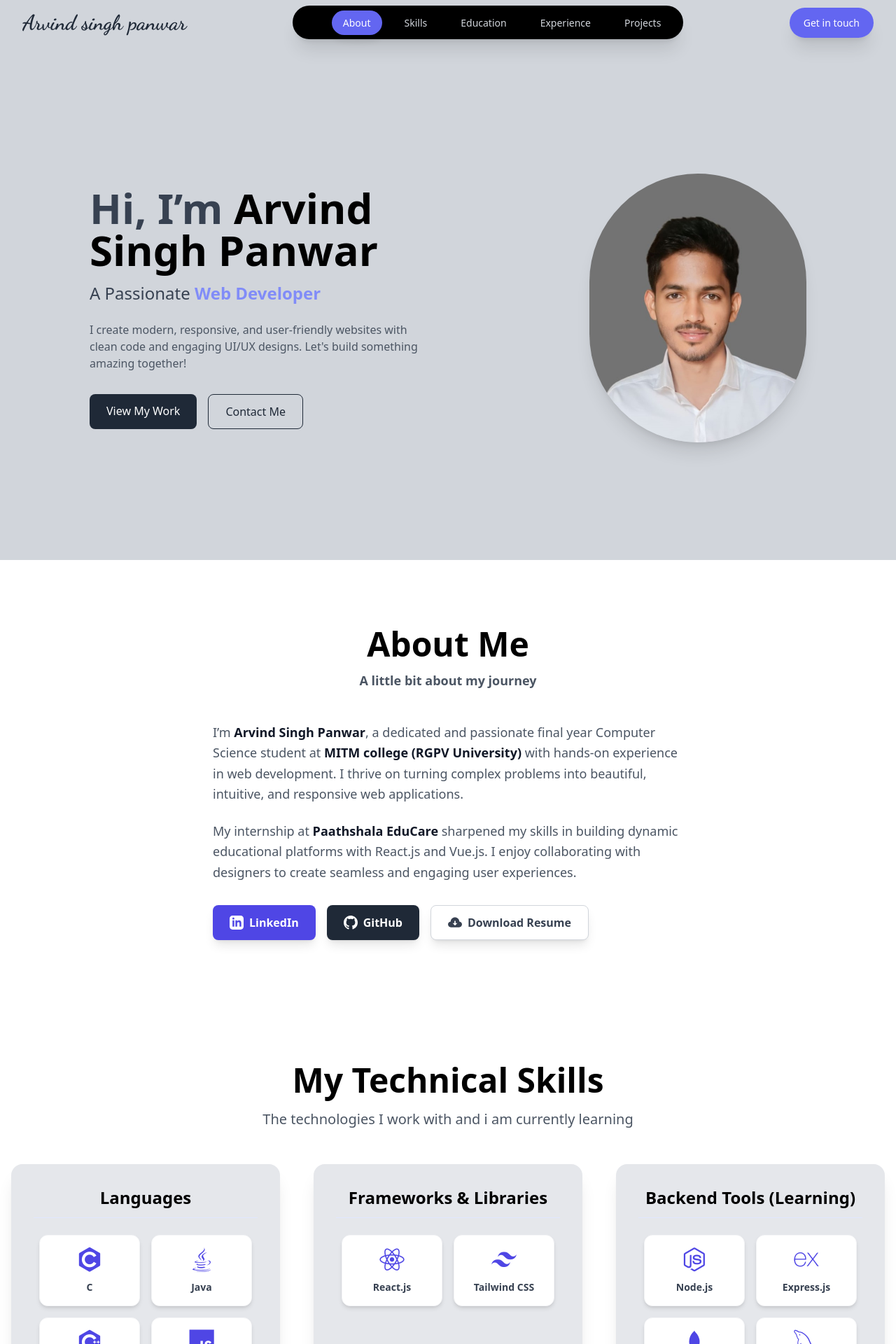
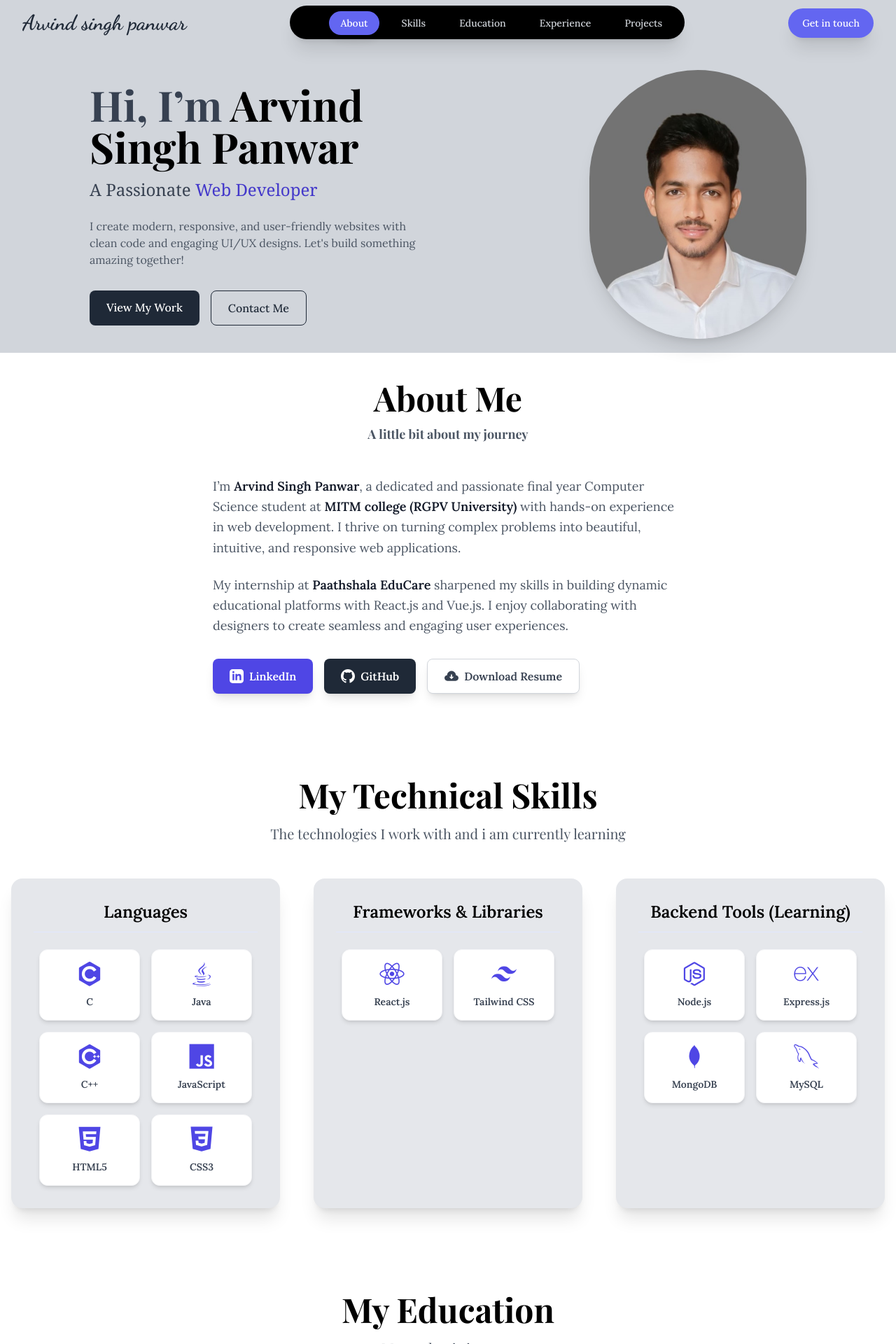
Before and after one commit to newdevatgit/my-portfolio, a React (Vite) app: page / in a window 1280 px wide. Shown: the top 1920 px of the page at 70% size. Built offline with nearby package versions, Linux system fonts and the light colour scheme.

Commit message:
style: update fonts for all components

```diff
--- a/src/components/About.jsx
+++ b/src/components/About.jsx
@@ -16,11 +16,11 @@ function About() {
   return (
     <section
       id="about"
-      className="py-24 bg-white dark:bg-gray-300 text-gray-800 dark:text-gray-100 min-h-80vh"
+      className="py-10 bg-white dark:bg-gray-300 text-gray-800 dark:text-gray-100 min-h-80vh"
     >
       <div className="container mx-auto px-4">
         {/* Section Title */}
-        <div className="text-center mb-12">
+        <div className="text-center font-title mb-12">
           <h2 className="text-4xl font-extrabold text-black sm:text-5xl">
             About Me
           </h2>
@@ -33,7 +33,7 @@ function About() {
 
 
           {/* Content Section */}
-          <div className="max-w-2xl text-center lg:text-left">
+          <div className="max-w-2xl text-center font-reading lg:text-left">
             <p className="text-lg mb-6 leading-relaxed text-gray-600">
               I’m <span className="font-bold text-gray-900">Arvind Singh Panwar</span>,
               a dedicated and passionate final year Computer Science student at <strong className="text-gray-900">MITM college (RGPV University)</strong> with hands-on
--- a/src/components/Education.jsx
+++ b/src/components/Education.jsx
@@ -77,7 +77,7 @@ export default function Education() {
     <section id="education" className="py-10 bg-white dark:bg-gray-300 text-gray-800 dark:text-gray-100">
       <div className="container mx-auto px-4 max-w-7xl">
         {/* Section Title */}
-        <div className="text-center mb-12">
+        <div className="text-center font-title mb-12">
           <h2 className="text-4xl font-extrabold text-black sm:text-5xl">
             My Education
           </h2>
@@ -85,7 +85,7 @@ export default function Education() {
             My academic journey
           </p>
         </div>
-        <div className="max-w-3xl mx-auto">
+        <div className="max-w-3xl font-reading mx-auto">
             <div className="space-y-12">
                 {educationHistory.map((edu, index) => (
                     <EducationCard
--- a/src/components/Experience.jsx
+++ b/src/components/Experience.jsx
@@ -70,7 +70,7 @@ export default function Experience() {
     <section id="experience" className="py-10 bg-white dark:bg-gray-300 text-gray-800 dark:text-gray-100">
       <div className="container mx-auto px-4 max-w-7xl">
         {/* Section Title */}
-        <div className="text-center mb-12">
+        <div className="text-center font-title mb-12">
           <h2 className="text-4xl font-extrabold text-black sm:text-5xl">
             Work Experience
           </h2>
@@ -79,7 +79,7 @@ export default function Experience() {
           </p>
         </div>
 
-        <div className="max-w-3xl mx-auto">
+        <div className="max-w-3xl font-reading mx-auto">
             <div className="space-y-12">
                 {experienceData.map((exp, index) => (
                     <ExperienceCard
--- a/src/components/Hero.jsx
+++ b/src/components/Hero.jsx
@@ -4,24 +4,24 @@ export default function Hero() {
   return (
     <section
       id="home"
-      className="min-h-screen flex items-center justify-center  bg-gray-300  text-white pt-20"
+      className="min-h-95vh flex items-center justify-center  bg-gray-300  text-white pt-20"
     >
       <div className="max-h-6xl mx-auto px-[10%] py-5 flex flex-col md:flex-row items-center gap-10">
         {/* Left Content */}
-        <div className="flex-1 text-center md:text-left">
+        <div className="flex-1 font-title text-center md:text-left">
           <h1 className="text-4xl sm:text-5xl lg:text-6xl text-gray-700 font-bold mb-4">
             Hi, I’m <span className="text-black">Arvind Singh Panwar</span>
           </h1>
-          <h2 className="text-xl sm:text-2xl mb-6 text-gray-700">
+          <h2 className="text-xl font-serif sm:text-2xl mb-6 text-gray-700">
             A Passionate{" "}
-            <span className="font-bold text-indigo-400">Web Developer</span>
+            <span className="font-serif text-indigo-700">Web Developer</span>
           </h2>
-          <p className="text-gray-600 max-w-lg mb-8">
+          <p className="text-gray-600 font-reading max-w-lg mb-8">
             I create modern, responsive, and user-friendly websites with clean
             code and engaging UI/UX designs. Let's build something amazing
             together!
           </p>
-          <div className="flex justify-center md:justify-start gap-4">
+          <div className="flex justify-center font-reading md:justify-start gap-4">
             <a
               href="#projects"
               className="bg-gray-800 hover:bg-black text-white px-6 py-3 rounded-lg font-medium transition"
--- a/src/components/Navbar.jsx
+++ b/src/components/Navbar.jsx
@@ -48,7 +48,7 @@ const Navbar = () => {
   return (
     <nav className={`fixed top-0 w-full z-50 transition-all duration-300 ${scrolled ? 'bg-black shadow-xl' : 'bg-transparent'}`}>
       <div className="max-w-7xl mx-auto px-4 sm:px-6 lg:px-8">
-        <div className="flex items-center my-2 justify-between h-15">
+        <div className="flex items-center my-2 justify-between h-15 font-reading">
 
           <div className="flex-shrink-0">
             <a href="/" className={`text-3xl font-bold font-cursive transition-colors duration-300 ${scrolled || isOpen ? 'text-white' : 'text-gray-800'}`}>
@@ -139,7 +139,7 @@ const Navbar = () => {
             </svg>
           </button>
 
-          <div className="w-full max-w-md mx-auto p-8 rounded-lg">
+          <div className="w-full max-w-md mx-auto p-8 rounded-lg font-reading">
             <ul className="flex flex-col space-y-8 text-center">
               {navLinks.map((link) => (
                 <li key={link}>
--- a/src/components/Projects.jsx
+++ b/src/components/Projects.jsx
@@ -104,7 +104,7 @@ export default function Projects() {
   return (
     <section id="projects" className="py-10 bg-white dark:bg-gray-300 text-gray-800 dark:text-gray-100">
       <div className="container mx-auto px-4 max-w-7xl">
-        <div className="text-center mb-12">
+        <div className="text-center font-title mb-12">
           <h2 className="text-4xl font-extrabold text-black sm:text-5xl">
             My Projects
           </h2>
@@ -113,7 +113,7 @@ export default function Projects() {
           </p>
         </div>
 
-        <div className="grid md:grid-cols-2 lg:grid-cols-3 gap-8">
+        <div className="grid md:grid-cols-2 font-reading lg:grid-cols-3 gap-8">
             {projects.map(project => (
                 <ProjectCard key={project.title} {...project} />
             ))}
--- a/src/components/Skills.jsx
+++ b/src/components/Skills.jsx
@@ -53,7 +53,7 @@ export default function Skills() {
     <section id="skills" className="py-20 bg-white dark:bg-gray-300 text-gray-800 dark:text-gray-100">
       <div className="container mx-auto px-4 max-w-7xl">
         {/* Section Title */}
-        <div className="text-center mb-12">
+        <div className="text-center font-title mb-12">
           <h2 className="text-4xl font-extrabold text-black sm:text-5xl">
             My Technical Skills
           </h2>
@@ -63,7 +63,7 @@ export default function Skills() {
         </div>
 
 
-        <div className="grid grid-cols-1 md:grid-cols-2 lg:grid-cols-3 gap-8 lg:gap-12">
+        <div className="grid grid-cols-1 md:grid-cols-2 lg:grid-cols-3 gap-8 lg:gap-12 font-reading">
           {skillCategories.map((category) => (
             <div
               key={category.title}
--- a/src/index.css
+++ b/src/index.css
@@ -4,6 +4,10 @@
 @import url('https://fonts.googleapis.com/css2?family=Playfair+Display:wght@400;700&display=swap');
 @import url('https://fonts.googleapis.com/css2?family=Pacifico&display=swap');
 @import url('https://fonts.googleapis.com/css2?family=Abril+Fatface&display=swap');
+@import url('https://fonts.googleapis.com/css2?family=Open+Sans:wght@400;500;600&display=swap');
+@import url('https://fonts.googleapis.com/css2?family=Lora:wght@400;500;600&display=swap');
+@import url('https://fonts.googleapis.com/css2?family=Source+Sans+Pro:wght@400;600&display=swap');
+@import url('https://fonts.googleapis.com/css2?family=Inter:wght@400;500;600&display=swap');
 
 @tailwind base;
 @tailwind components;
--- a/tailwind.config.js
+++ b/tailwind.config.js
@@ -12,7 +12,12 @@ export default {
         'handwriting': ['Caveat', 'Kalam', 'cursive'],
         'title': ['Playfair Display', 'Cinzel', 'serif'],
         'fancy': ['Pacifico', 'Lobster', 'cursive'],
-        'modern': ['Abril Fatface', 'Righteous', 'display']
+        'modern': ['Abril Fatface', 'Righteous', 'display'],
+        // New font families for paragraphs
+        'body': ['Open Sans', 'Roboto', 'sans-serif'],
+        'reading': ['Lora', 'Merriweather', 'serif'],
+        'content': ['Source Sans Pro', 'Nunito', 'sans-serif'],
+        'clean': ['Inter', 'system-ui', 'sans-serif']
       }
     },
   },
```
